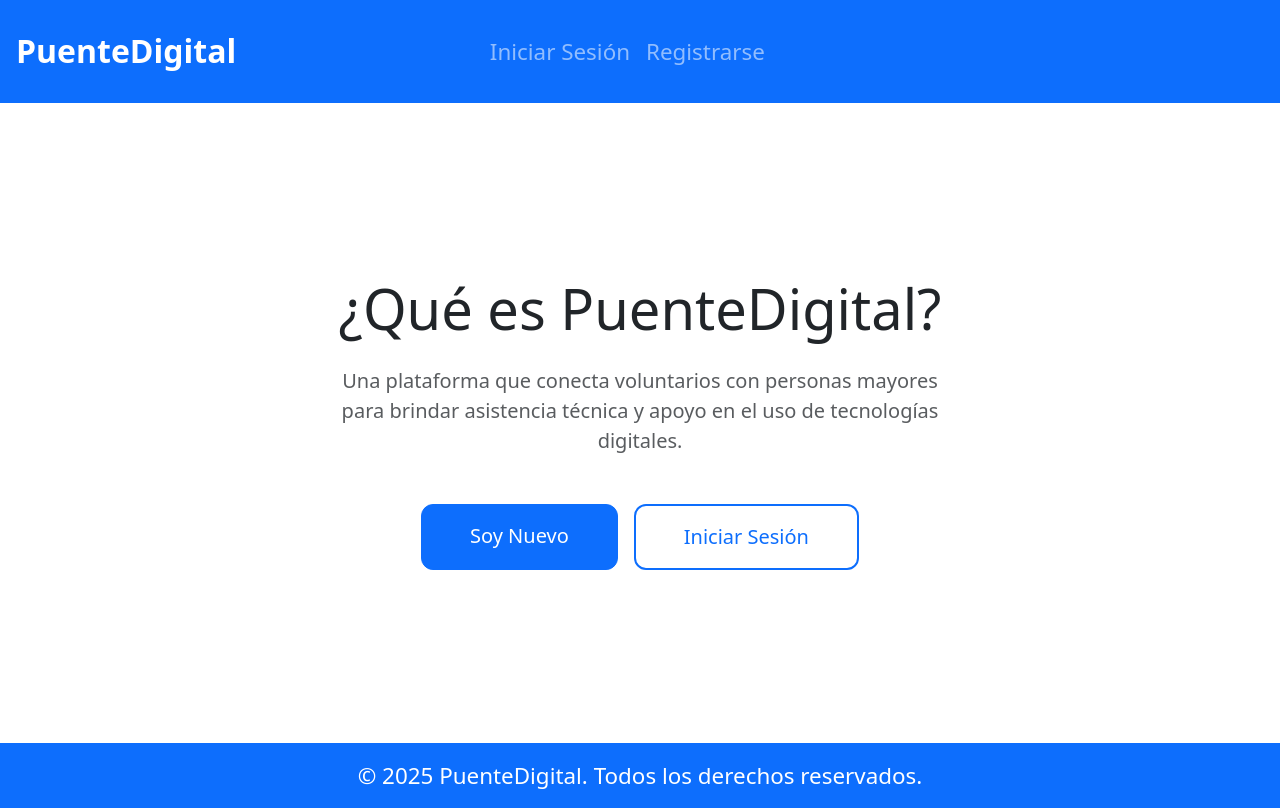
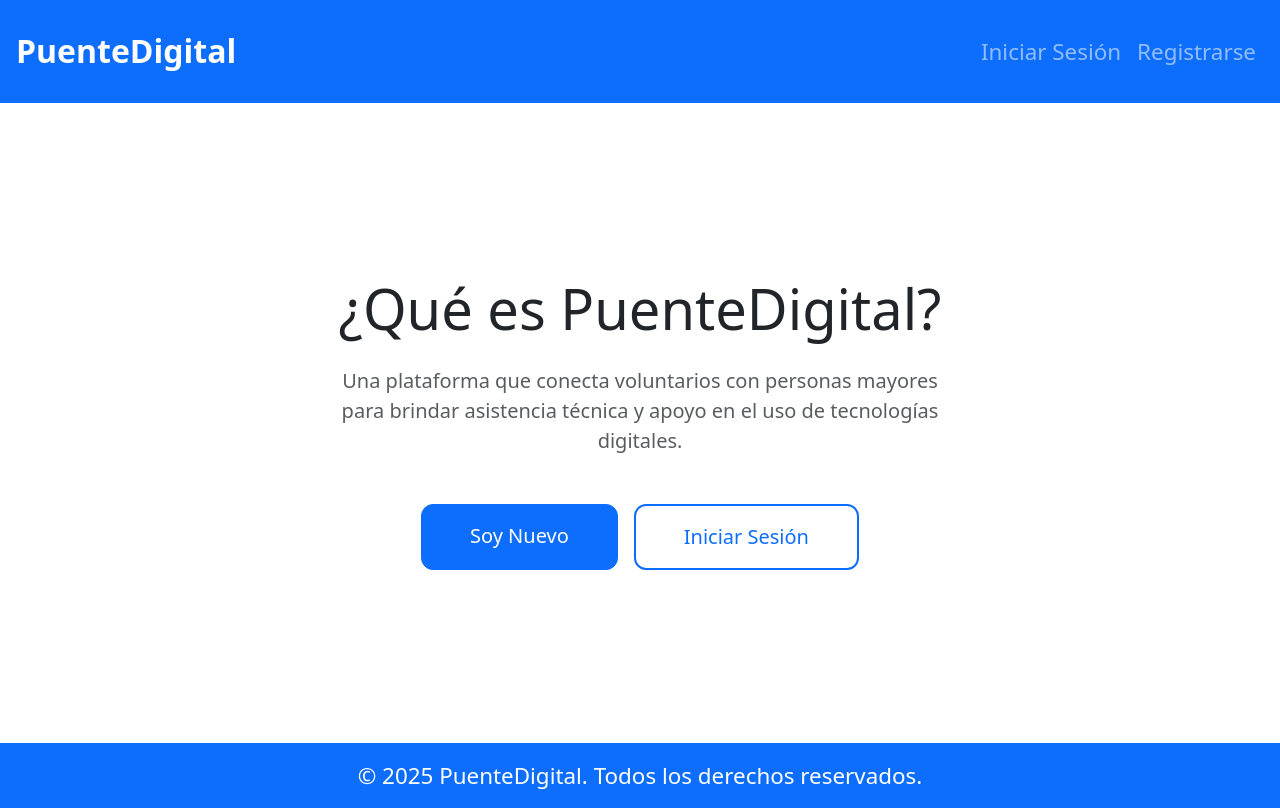
Before and after one commit to nmm144-ua/PuenteDigital, a Vue app in the folder puenteDigital-volunntario/: page / in a window 1280 px wide. Built offline with nearby package versions, Linux system fonts and the light colour scheme.

Commit message:
Arreglando bug con la posicion de navBar

```diff
--- a/puenteDigital-volunntario/src/App.vue
+++ b/puenteDigital-volunntario/src/App.vue
@@ -60,17 +60,10 @@
                 <li class="nav-item"><router-link class="nav-link" to="/asistente/espacio">MiEspacio</router-link></li>
               </template>
             </template>
-            <template v-else>
-              <li class="nav-item">
-                <router-link class="nav-link" to="/login">Iniciar Sesión</router-link>
-              </li>
-              <li class="nav-item">
-                <router-link class="nav-link" to="/register">Registrarse</router-link>
-              </li>
-            </template>
           </ul>
           <ul class="navbar-nav ms-auto">
-            <li class="nav-item" v-if="authStore.isAuthenticated">
+          <template v-if="authStore.isAuthenticated">
+            <li class="nav-item">
               <div class="dropdown">
                 <img
                   src="@/assets/avatar.png"
@@ -86,8 +79,17 @@
                 </ul>
               </div>
             </li>
-          </ul>
-        </div>
+          </template>
+          <template v-else>
+            <li class="nav-item">
+              <router-link class="nav-link" to="/login">Iniciar Sesión</router-link>
+            </li>
+            <li class="nav-item">
+              <router-link class="nav-link" to="/register">Registrarse</router-link>
+            </li>
+          </template>
+        </ul>
+      </div>
     </nav>
   </template>
 
```
